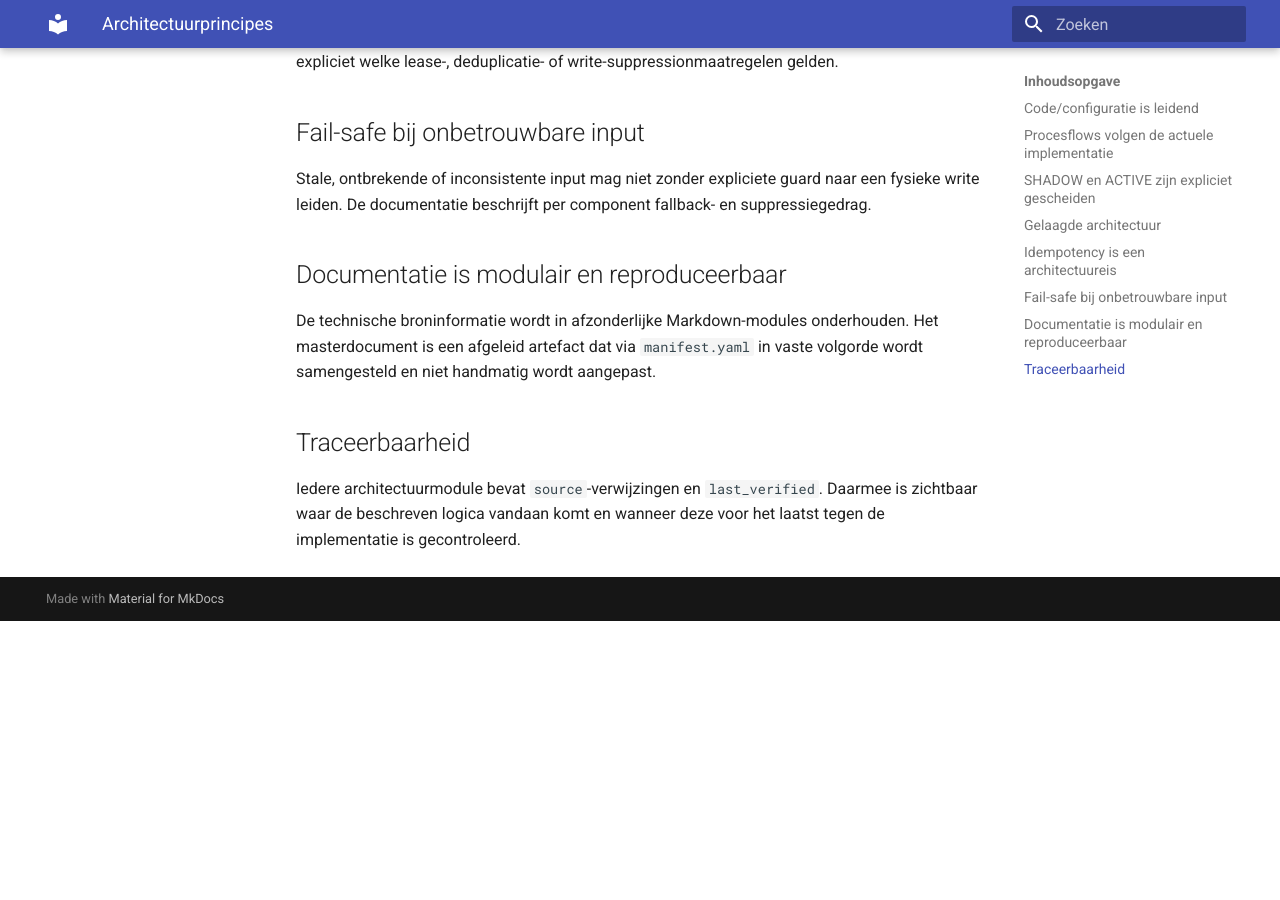
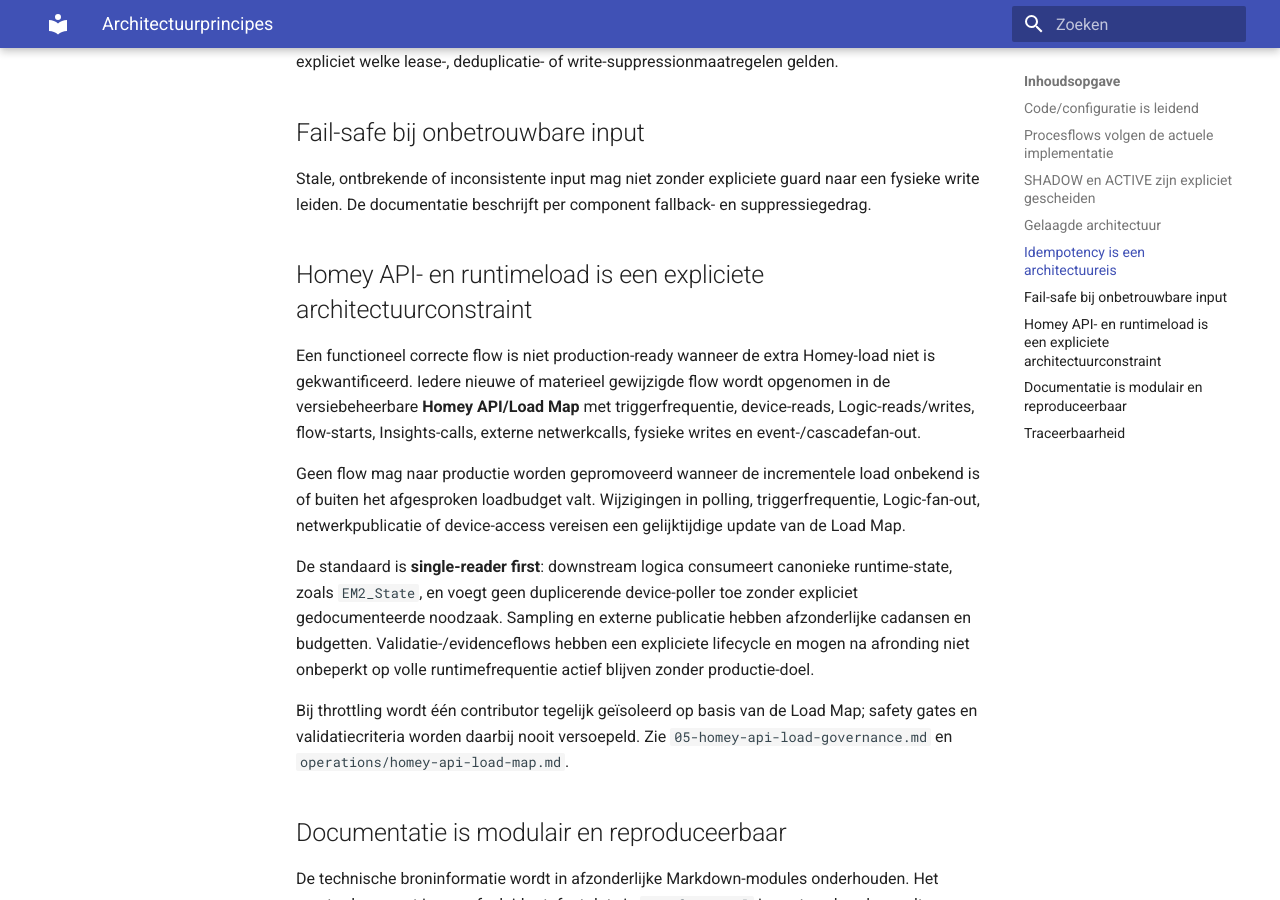
Before and after one commit to OnsKasteeltje/homey-energy-manual, an MkDocs documentation site: the page built from docs/software-architecture/architecture/02-architecture-principles.md, in a window 1280 px wide and 900 px high, scrolled down 926 px. Built offline with MkDocs 1.6.1 and Material for MkDocs 9.7.7, drawn with Linux system fonts in a browser that asks for light colours; before the commit the page ends 1547 px from its top, so only the background shows below that.

Commit message:
docs: make Homey runtime load a hard architecture constraint

```diff
--- a/docs/software-architecture/architecture/02-architecture-principles.md
+++ b/docs/software-architecture/architecture/02-architecture-principles.md
@@ -1,14 +1,16 @@
 ---
 component: architecture
 title: Architectuurprincipes
-version: 0.1.0
+version: 0.2.0
 status: active
 architecture_status: implemented
-last_verified: 2026-08-25
+last_verified: 2026-08-28
 source:
   - docs/architectuur-guardrails.md
   - docs/architectuur.md
   - docs/codekwaliteit.md
+  - docs/software-architecture/architecture/05-homey-api-load-governance.md
+  - docs/software-architecture/operations/homey-api-load-map.md
 ---
 
 # Architectuurprincipes
@@ -37,6 +39,16 @@ Herhaalde Core-ticks, dubbele triggers of retries mogen niet leiden tot dubbele
 
 Stale, ontbrekende of inconsistente input mag niet zonder expliciete guard naar een fysieke write leiden. De documentatie beschrijft per component fallback- en suppressiegedrag.
 
+## Homey API- en runtimeload is een expliciete architectuurconstraint
+
+Een functioneel correcte flow is niet production-ready wanneer de extra Homey-load niet is gekwantificeerd. Iedere nieuwe of materieel gewijzigde flow wordt opgenomen in de versiebeheerbare **Homey API/Load Map** met triggerfrequentie, device-reads, Logic-reads/writes, flow-starts, Insights-calls, externe netwerkcalls, fysieke writes en event-/cascadefan-out.
+
+Geen flow mag naar productie worden gepromoveerd wanneer de incrementele load onbekend is of buiten het afgesproken loadbudget valt. Wijzigingen in polling, triggerfrequentie, Logic-fan-out, netwerkpublicatie of device-access vereisen een gelijktijdige update van de Load Map.
+
+De standaard is **single-reader first**: downstream logica consumeert canonieke runtime-state, zoals `EM2_State`, en voegt geen duplicerende device-poller toe zonder expliciet gedocumenteerde noodzaak. Sampling en externe publicatie hebben afzonderlijke cadansen en budgetten. Validatie-/evidenceflows hebben een expliciete lifecycle en mogen na afronding niet onbeperkt op volle runtimefrequentie actief blijven zonder productie-doel.
+
+Bij throttling wordt één contributor tegelijk geïsoleerd op basis van de Load Map; safety gates en validatiecriteria worden daarbij nooit versoepeld. Zie `05-homey-api-load-governance.md` en `operations/homey-api-load-map.md`.
+
 ## Documentatie is modulair en reproduceerbaar
 
 De technische broninformatie wordt in afzonderlijke Markdown-modules onderhouden. Het masterdocument is een afgeleid artefact dat via `manifest.yaml` in vaste volgorde wordt samengesteld en niet handmatig wordt aangepast.
```
